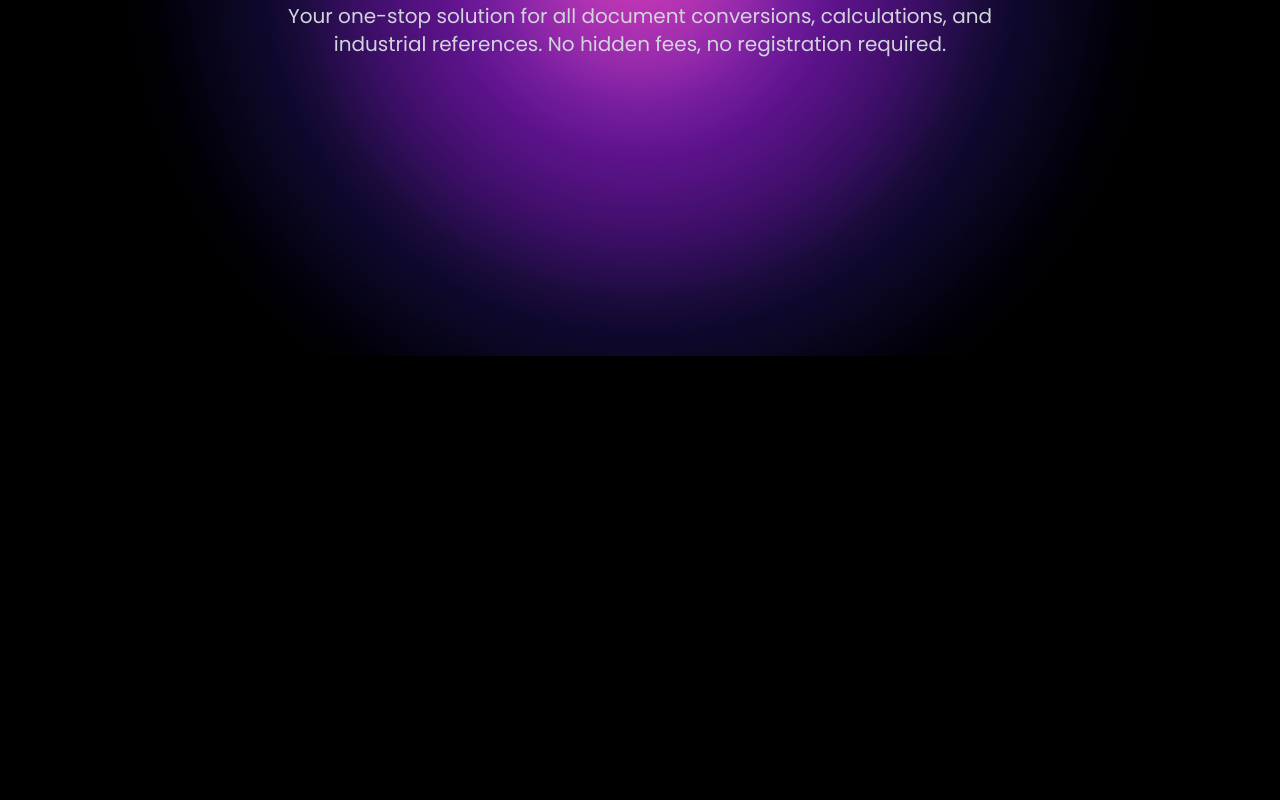
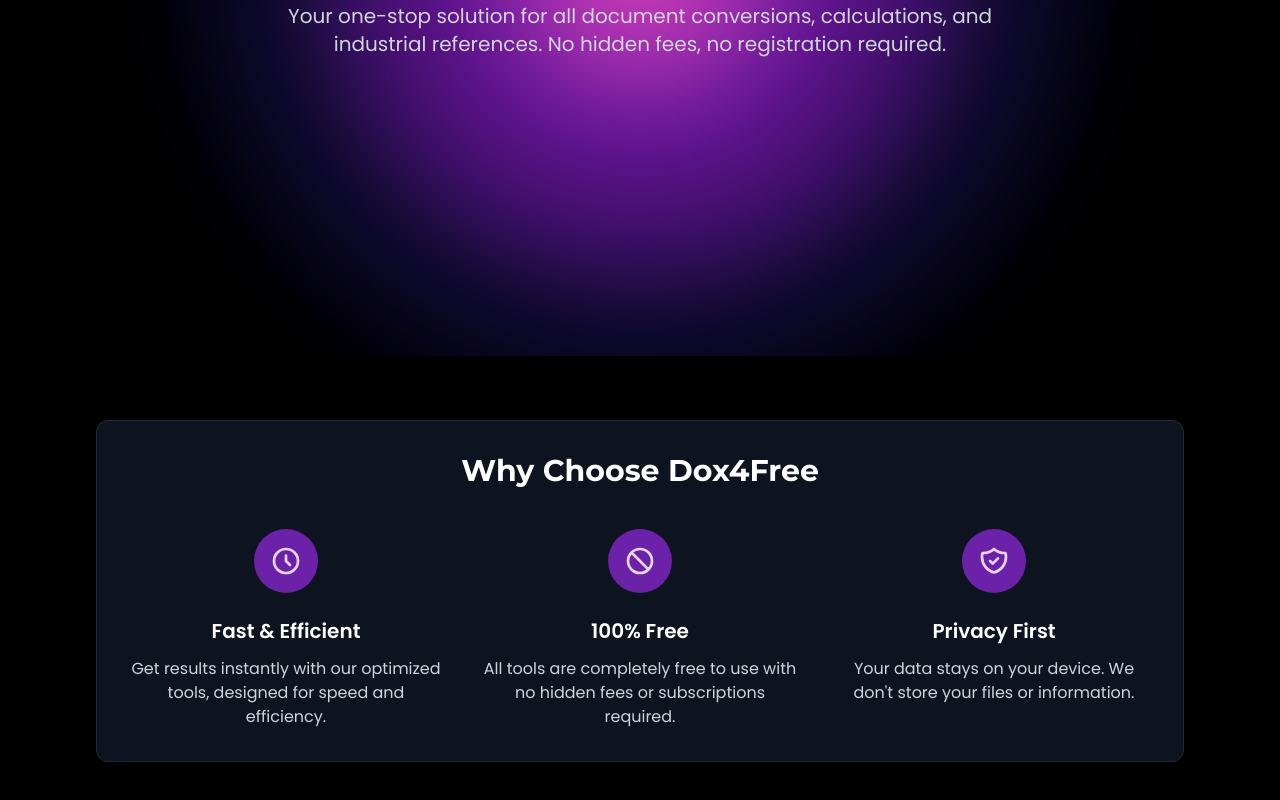
Before and after one commit to Evrenyilmaz101/dox4free, a React (Create React App) app: page / in a window 1280 px wide. Shown: the part 504-1304 px from the top of the page. Before the commit the page ends 860 px from the top, so only its background shows below. Built offline with nearby package versions, Linux system fonts and the light colour scheme.

Commit message:
Add back Why Choose Dox4Free section while keeping hero

```diff
--- a/src/pages/HomePage.tsx
+++ b/src/pages/HomePage.tsx
@@ -52,6 +52,50 @@
           </p>
         </div>
       </div>
+
+      {/* Why Choose Dox4Free Section */}
+      <div className="max-w-6xl mx-auto px-4 sm:px-6 lg:px-8 my-16">
+        <div className="bg-gray-900 bg-opacity-80 rounded-xl p-8 border border-gray-800 shadow-2xl">
+          <h2 className="text-2xl md:text-3xl font-bold mb-10 text-center text-white font-['Montserrat',_sans-serif]">
+            Why Choose Dox4Free
+          </h2>
+          <div className="grid grid-cols-1 md:grid-cols-3 gap-10">
+            <div className="text-center">
+              <div className="mx-auto w-16 h-16 flex items-center justify-center rounded-full bg-purple-800 mb-6">
+                <svg xmlns="http://www.w3.org/2000/svg" className="h-8 w-8 text-purple-200" fill="none" viewBox="0 0 24 24" stroke="currentColor">
+                  <path strokeLinecap="round" strokeLinejoin="round" strokeWidth={2} d="M12 8v4l3 3m6-3a9 9 0 11-18 0 9 9 0 0118 0z" />
+                </svg>
+              </div>
+              <h3 className="text-xl font-semibold mb-3 text-white font-['Poppins',_sans-serif]">Fast & Efficient</h3>
+              <p className="text-gray-300 font-['Poppins',_sans-serif]">
+                Get results instantly with our optimized tools, designed for speed and efficiency.
+              </p>
+            </div>
+            <div className="text-center">
+              <div className="mx-auto w-16 h-16 flex items-center justify-center rounded-full bg-purple-800 mb-6">
+                <svg xmlns="http://www.w3.org/2000/svg" className="h-8 w-8 text-purple-200" fill="none" viewBox="0 0 24 24" stroke="currentColor">
+                  <path strokeLinecap="round" strokeLinejoin="round" strokeWidth={2} d="M18.364 18.364A9 9 0 005.636 5.636m12.728 12.728A9 9 0 015.636 5.636m12.728 12.728L5.636 5.636" />
+                </svg>
+              </div>
+              <h3 className="text-xl font-semibold mb-3 text-white font-['Poppins',_sans-serif]">100% Free</h3>
+              <p className="text-gray-300 font-['Poppins',_sans-serif]">
+                All tools are completely free to use with no hidden fees or subscriptions required.
+              </p>
+            </div>
+            <div className="text-center">
+              <div className="mx-auto w-16 h-16 flex items-center justify-center rounded-full bg-purple-800 mb-6">
+                <svg xmlns="http://www.w3.org/2000/svg" className="h-8 w-8 text-purple-200" fill="none" viewBox="0 0 24 24" stroke="currentColor">
+                  <path strokeLinecap="round" strokeLinejoin="round" strokeWidth={2} d="M9 12l2 2 4-4m5.618-4.016A11.955 11.955 0 0112 2.944a11.955 11.955 0 01-8.618 3.04A12.02 12.02 0 003 9c0 5.591 3.824 10.29 9 11.622 5.176-1.332 9-6.03 9-11.622 0-1.042-.133-2.052-.382-3.016z" />
+                </svg>
+              </div>
+              <h3 className="text-xl font-semibold mb-3 text-white font-['Poppins',_sans-serif]">Privacy First</h3>
+              <p className="text-gray-300 font-['Poppins',_sans-serif]">
+                Your data stays on your device. We don't store your files or information.
+              </p>
+            </div>
+          </div>
+        </div>
+      </div>
     </div>
   );
 };
```
